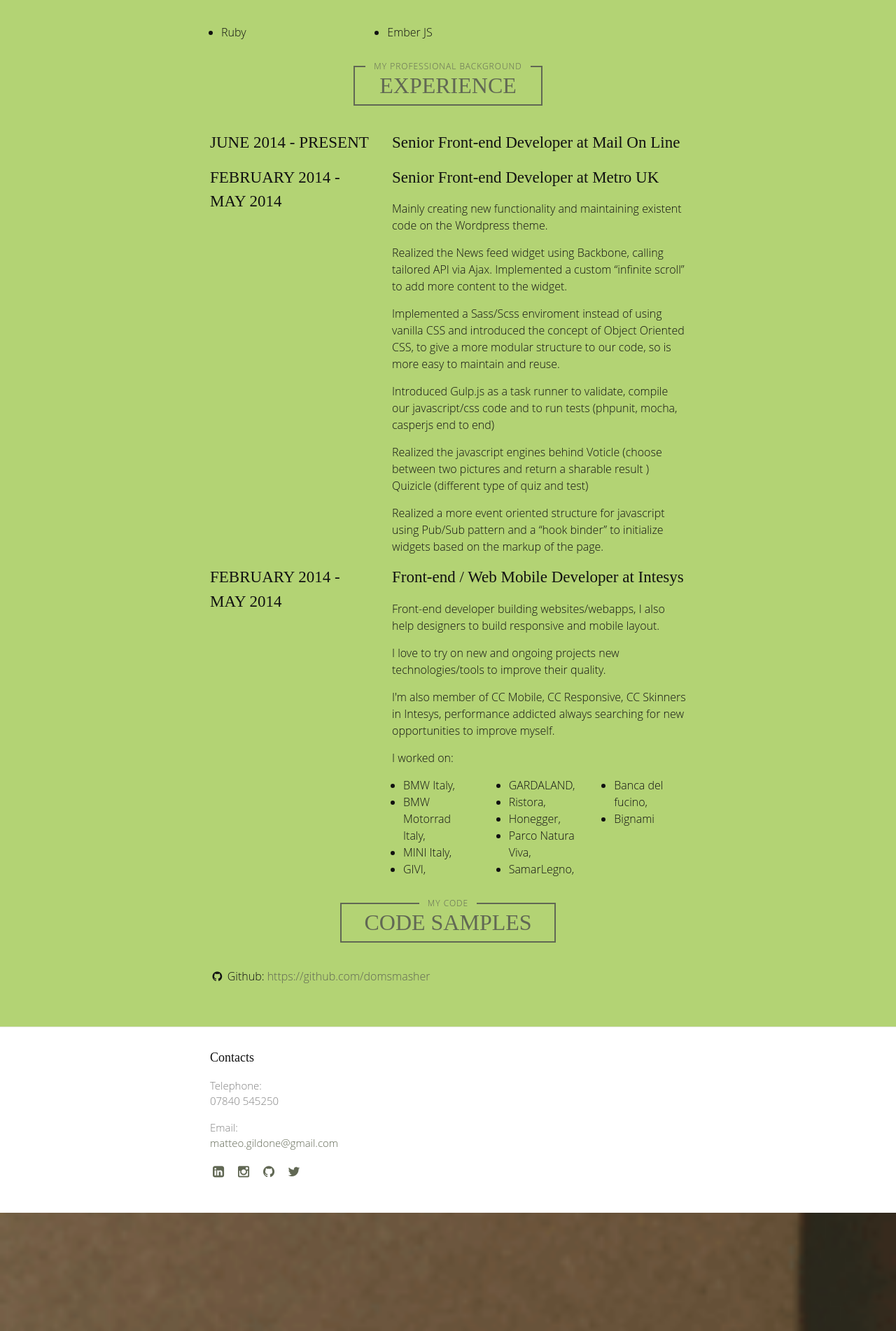
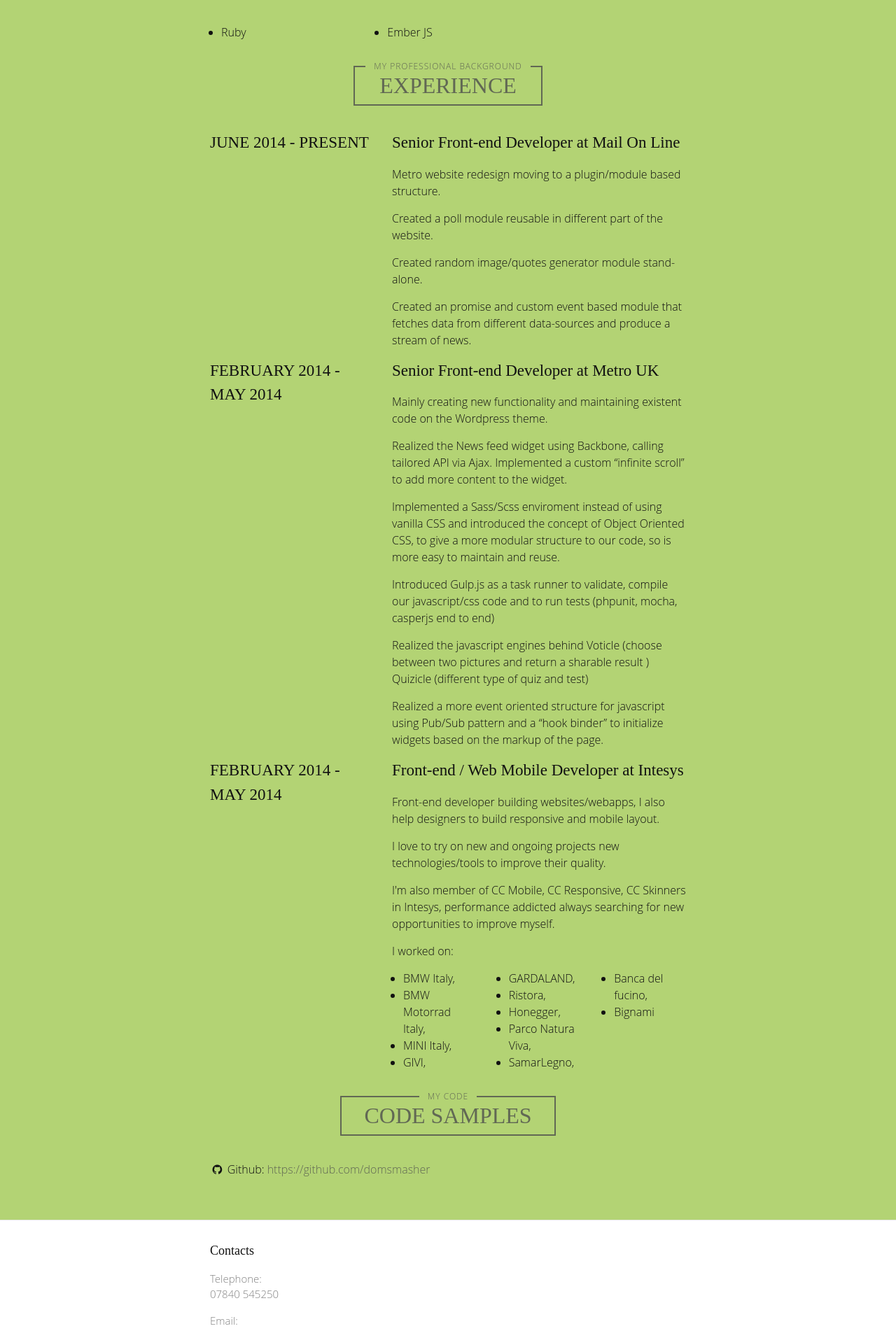
Before and after one commit to domsmasher/domsmasher, a Jekyll site: the page built from resume.html, in a window 1280 px wide. Shown: the part 1053-2955 px from the top of the page at 70% size. Built offline with Jekyll 4.4.1, drawn with Linux system fonts in a browser that asks for light colours; Markdown is read by kramdown in place of the engine named in the settings.

```diff
--- a/resume.html
+++ b/resume.html
@@ -85,6 +85,12 @@
 			<div class="resume-row-left">June 2014 - Present</div>
 			<div class="resume-row-right">
 				<h3>Senior Front-end Developer at Mail On Line</h3>
+				<p>Metro website redesign moving to a plugin/module based structure.</p>
+				<p>Created a poll module reusable in different part of the website.</p>
+				<p>Created random image/quotes generator module stand-alone.</p>
+				<p>Created an promise and custom event based module that
+				fetches data from different data-sources and produce a
+				stream of news.</p>
 			</div>
 		</div>
 		<div class="resume-row">
```
